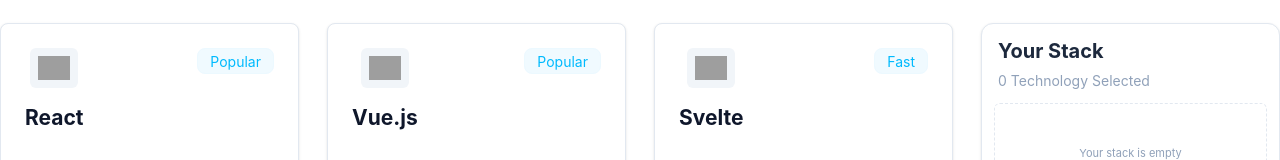
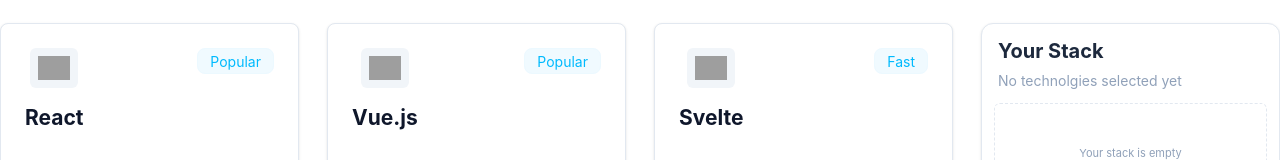
Before and after one commit to SagarAli762/ph-assignment-5-dev-stack, a React (Vite) app: page / in a window 1280 px wide. Shown: the part 766-926 px from the top of the page. Built offline with nearby package versions, Linux system fonts and the light colour scheme; grey boxes are pictures that could not be loaded.

Commit message:
yourstack card updated

```diff
--- a/src/components/YourStack.tsx
+++ b/src/components/YourStack.tsx
@@ -38,7 +38,9 @@
         <h2 className="text-[20px] font-bold text-slate-800">Your Stack</h2>
 
         <p className="mt-1 text-[14px] text-slate-400">
-          {addToStack.length} Technology Selected
+          {addToStack.length > 0
+            ? ` ${addToStack.length} Technology Selected`
+            : "No technolgies selected yet"}
         </p>
       </div>
       {/* Selected Technologies */}
```
